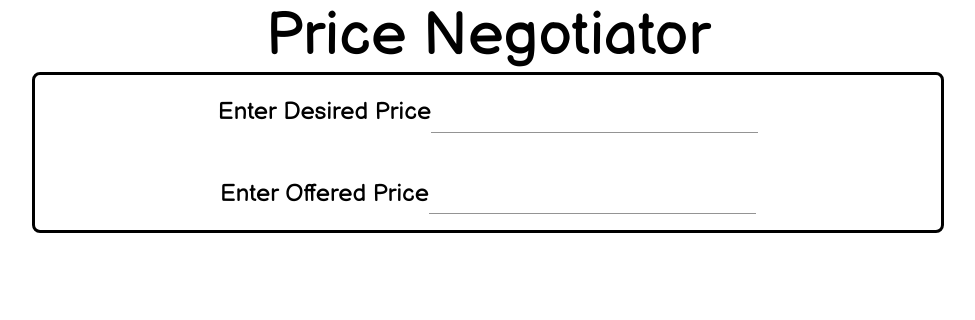
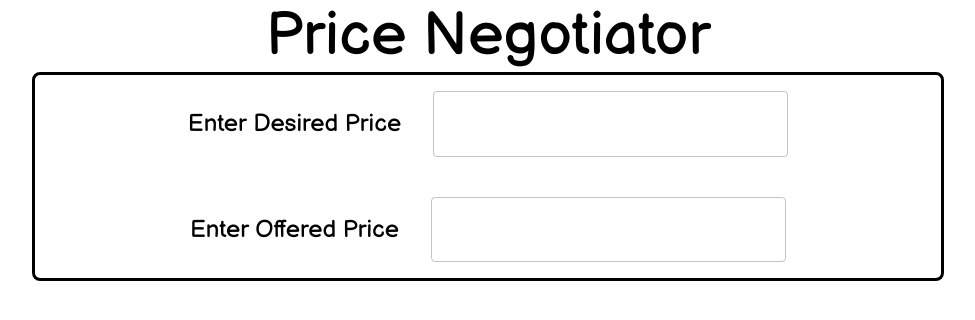
Before and after one commit to Banhawy/Price-Negotiator, a React (Create React App) app: page / in a window 1280 px wide. Shown: the top 320 px of the page, without its empty margins (152-1127 px from the left). Built offline with nearby package versions, Linux system fonts and the light colour scheme.

Commit message:
styling modified

```diff
--- a/src/App.tsx
+++ b/src/App.tsx
@@ -1,7 +1,7 @@
 import React, { useState } from 'react';
 import { createMuiTheme, ThemeProvider } from '@material-ui/core/styles';
 import { Container, Typography } from '@material-ui/core';
-import Input from '@material-ui/core/Input';
+import OutlinedInput from '@material-ui/core/OutlinedInput';
 import PriceDifference from './components/PriceDifference';
 import PriceContext, { IPriceContext } from './PriceContext'
 import SuggestedInflationGrid from './components/SuggestedInflationGrid';
@@ -11,10 +11,13 @@ const theme = createMuiTheme({
     fontFamily: ['Balsamiq Sans', 'Roboto', 'sans-serif'].join(',')
   },
   overrides: {
-    MuiInput: {
+    MuiOutlinedInput: {
       input: {
         textAlign: 'center',
         fontSize: '1.5rem'
+      },
+      focused: {
+        color: 'black'
       }
     }
   }
@@ -59,10 +62,11 @@ function App() {
             <div style={{ border: '3px solid', borderRadius: '8px', padding: '1rem' }}>
               <Typography variant="h5">
                 Enter Desired Price
-                <Input
+                <OutlinedInput
                   type="number"
                   inputProps={{ min: "0" }}
-                  onChange={onDesiredChange}></Input>
+                  style={{ marginLeft: '2rem' }}
+                  onChange={onDesiredChange}></OutlinedInput>
               </Typography>
 
 
@@ -71,11 +75,11 @@ function App() {
 
               <Typography variant="h5">
                 Enter Offered Price
-              <Input
+              <OutlinedInput
                   type="number"
                   inputProps={{ min: "0" }}
-                  style={{ color: offeredColor }}
-                  onChange={onOfferedChange}></Input>
+                  style={{ color: offeredColor, marginLeft: '2rem' }}
+                  onChange={onOfferedChange}></OutlinedInput>
               </Typography>
 
             </div>
--- a/src/components/SuggestedInflation.tsx
+++ b/src/components/SuggestedInflation.tsx
@@ -25,8 +25,16 @@ export default function SuggestedInflation(props: ISuggestedInflationProps) {
     const classes = useStyles()
     const newPrice = calculateNewPrice(offeredPrice, percentage)
 
+    const styleObject = {
+        border: '1px solid',
+        height: '3rem',
+        display: 'flex',
+        justifyContent: 'center',
+        alignItems: 'center'
+    }
+
     return (
-        <Paper style={{border: '1px solid'}}>
+        <Paper style={styleObject}>
             <Typography variant="h6" align="center">
                 <span className={classes.green}> +{percentage}%</span> = {newPrice}
             </Typography>
```
